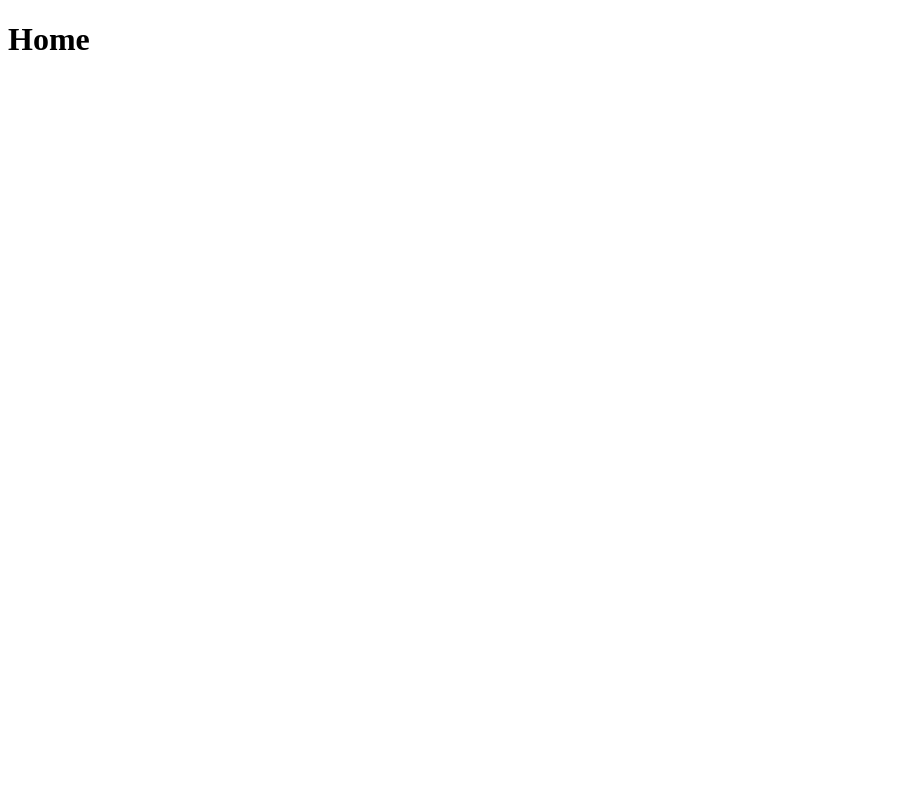
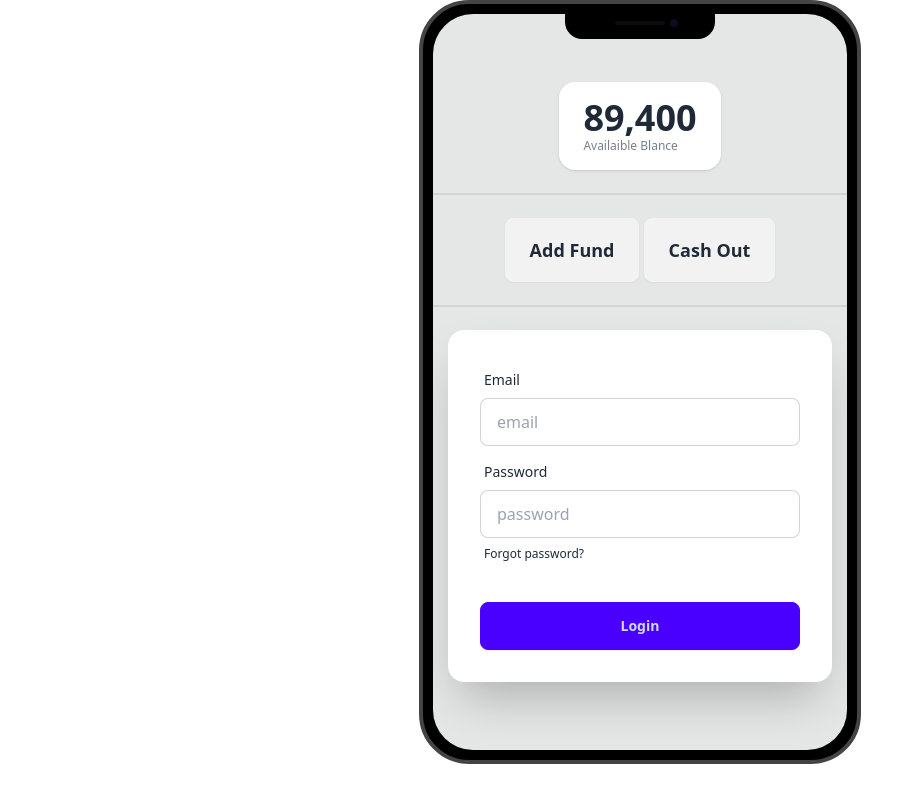
Before and after one commit to dmmalek/payoo-mobile-bank, a plain HTML site: page home.html in a window 1280 px wide. Shown: the whole page, without its empty margins (0-916 px from the left). Drawn offline with nearby package versions, Linux system fonts and the light colour scheme.

Commit message:
designed home page

```diff
--- a/home.html
+++ b/home.html
@@ -3,9 +3,72 @@
   <head>
     <meta charset="UTF-8" />
     <meta name="viewport" content="width=device-width, initial-scale=1.0" />
-    <title>Document</title>
+    <title>Home</title>
+    <link
+      href="https://cdn.jsdelivr.net/npm/daisyui@4.12.13/dist/full.min.css"
+      rel="stylesheet"
+      type="text/css"
+    />
+    <script src="https://cdn.tailwindcss.com"></script>
   </head>
   <body>
-    <h1>Home</h1>
+    <main class="flex justify-center">
+      <div class="mockup-phone">
+        <div class="camera"></div>
+        <div class="display">
+          <div class="artboard artboard-demo phone-3">
+            <!-- availaible blance  -->
+            <div class="stats shadow">
+              <div class="stat">
+                <div class="stat-value">89,400</div>
+                <div class="stat-desc">Availaible Blance</div>
+              </div>
+            </div>
+            <div class="divider"></div>
+            <!-- user action button  -->
+            <div>
+              <button class="btn btn-lg">Add Fund</button>
+              <button class="btn btn-lg">Cash Out</button>
+            </div>
+            <div class="divider"></div>
+            <!-- add fund form  -->
+            <div class="card bg-base-100 w-full max-w-sm shrink-0 shadow-2xl">
+              <form class="card-body">
+                <div class="form-control">
+                  <label class="label">
+                    <span class="label-text">Email</span>
+                  </label>
+                  <input
+                    type="email"
+                    placeholder="email"
+                    class="input input-bordered"
+                    required
+                  />
+                </div>
+                <div class="form-control">
+                  <label class="label">
+                    <span class="label-text">Password</span>
+                  </label>
+                  <input
+                    type="password"
+                    placeholder="password"
+                    class="input input-bordered"
+                    required
+                  />
+                  <label class="label">
+                    <a href="#" class="label-text-alt link link-hover"
+                      >Forgot password?</a
+                    >
+                  </label>
+                </div>
+                <div class="form-control mt-6">
+                  <button class="btn btn-primary">Login</button>
+                </div>
+              </form>
+            </div>
+          </div>
+        </div>
+      </div>
+    </main>
   </body>
 </html>
--- a/login.js
+++ b/js/login.js
@@ -12,8 +12,3 @@ document.getElementById('login-btn').addEventListener("click", (event) => {
     }
 
 })
-
-// document.getElementById('phone-number').addEventListener("keyup", (e) => {
-//     let phoneNumber = e.target.value;
-//     console.log(phoneNumber);
-// })
```
Also changed, not shown: index.html (+1 -1 lines).
